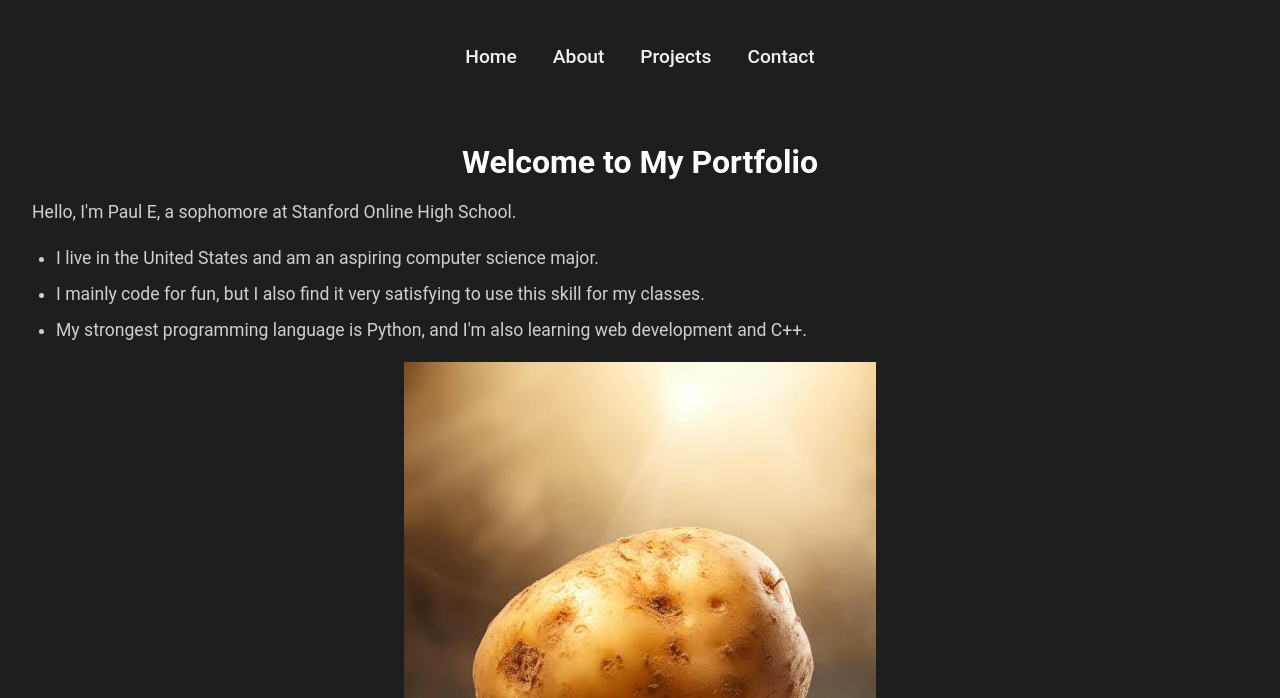
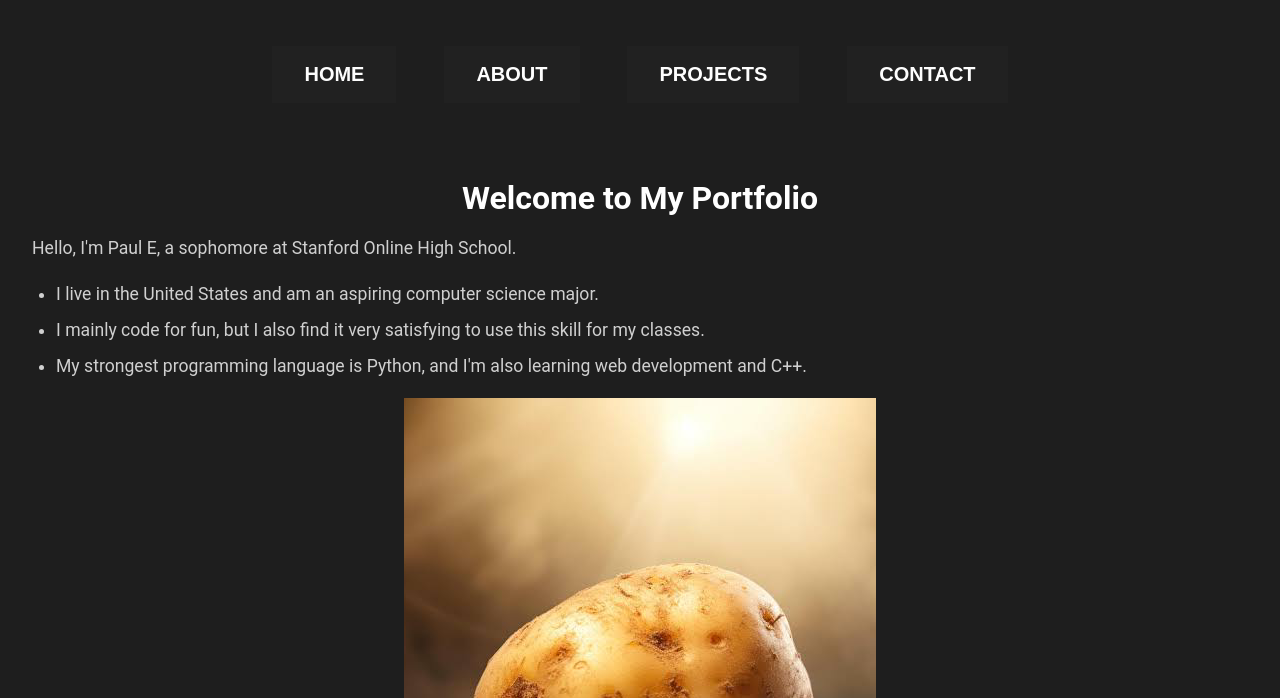
Before and after one commit to pauleeeeeeee/blog, a plain HTML site: page index.html in a window 1280 px wide. Shown: the part 102-800 px from the top of the page. Drawn offline with nearby package versions, Linux system fonts and the light colour scheme.

Commit message:
addded better buttons to the website

```diff
--- a/index.html
+++ b/index.html
@@ -46,10 +46,18 @@
         <input type="checkbox" class="theme-checkbox">
     </div>
     <nav>
-        <a href="#home">Home</a>
-        <a href="#about">About</a>
-        <a href="#projects">Projects</a>
-        <a href="#contact">Contact</a>
+        <button>
+            <a href="#home" class="btn2"><span class="spn2">Home</span></a>
+        </button>
+        <button>
+            <a href="#about" class="btn2"><span class="spn2">About</span></a>
+        </button>
+        <button>
+            <a href="#projects" class="btn2"><span class="spn2">Projects</span></a>
+        </button>
+        <button>
+            <a href="#contact" class="btn2"><span class="spn2">Contact</span></a>
+        </button>
     </nav>
     <section id="home" style="display: none;">
         <h2>Welcome to My Portfolio</h2>
@@ -93,7 +101,7 @@
     </section>
     <section id="contact" style="display: none;">
         <h2>Contact Me</h2>
-        <p>This is the contact section.</p>
+        <p>You can reach me at: <a href="mailto:paul257@ohs.stanford.edu">paul257@ohs.stanford.edu</a></p>
     </section>
     <script src="https://code.jquery.com/jquery-3.6.0.min.js"></script>
     <script src="script.js"></script>
--- a/styles.css
+++ b/styles.css
@@ -166,8 +166,6 @@ nav {
 
 nav a {
     margin: 0 1rem;
-    text-decoration: none;
-    color: #f0f0f0;
     font-size: 1.2rem; /* Increased font size */
     font-weight: 500; /* Medium font weight */
 }
@@ -175,6 +173,18 @@ nav a {
 nav a:hover {
     color: #00aaff;
     border-bottom: 2px solid #00aaff;
+}
+
+a {
+    color: #8C1515; /* Stanford red color */
+    text-decoration: none;
+    transition: color 0.3s, opacity 0.3s;
+}
+
+a:hover {
+    color: #8C1515; /* Maintain Stanford red color */
+    opacity: 0.7; /* Slightly fade on hover */
+    text-decoration: none; /* Remove underline on hover */
 }
 
 .school-link {
@@ -708,3 +718,83 @@ body.light-mode .button:hover svg path {
     color: #fff;
     transform: translate3d(0, 0, 1em);
 }
+
+/* New button styles */
+.btn2 {
+    position: relative;
+    display: inline-block;
+    padding: 15px 30px;
+    border: 2px solid #fefefe;
+    text-transform: uppercase;
+    color: #fefefe;
+    text-decoration: none;
+    font-weight: 600;
+    font-size: 20px;
+    transition: 0.3s;
+}
+
+.btn2::before {
+    content: '';
+    position: absolute;
+    top: -2px;
+    left: -2px;
+    width: calc(100% + 4px);
+    height: calc(100% + 4px);
+    background-color: #212121;
+    transition: 0.3s ease-out;
+    transform: scaleY(1);
+}
+
+.btn2::after {
+    content: '';
+    position: absolute;
+    top: -2px;
+    left: -2px;
+    width: calc(100% + 4px);
+    height: calc(100% + 4px);
+    background-color: #212121;
+    transition: 0.3s ease-out;
+    transform: scaleY(1);
+}
+
+.btn2:hover::before {
+    transform: translateY(-25px);
+    height: 0;
+}
+
+.btn2:hover::after {
+    transform: scaleX(0);
+    transition-delay: 0.15s;
+}
+
+.btn2:hover {
+    border: 2px solid #fefefe;
+    color: #8C1515; /* Stanford red color */
+}
+
+.btn2 span {
+    position: relative;
+    z-index: 3;
+}
+
+button {
+    text-decoration: none;
+    border: none;
+    background-color: transparent;
+}
+
+/* Light mode adjustments */
+body.light-mode .btn2 {
+    color: #1e1e1e; /* Dark text color */
+    border: 2px solid #1e1e1e; /* Dark border color */
+}
+
+body.light-mode .btn2::before,
+body.light-mode .btn2::after {
+    background-color: #f0f0f0; /* Light background color */
+}
+
+body.light-mode .btn2:hover {
+    color: #8C1515; /* Stanford red color on hover */
+    border: 2px solid #8C1515; /* Stanford red border on hover */
+}
```
